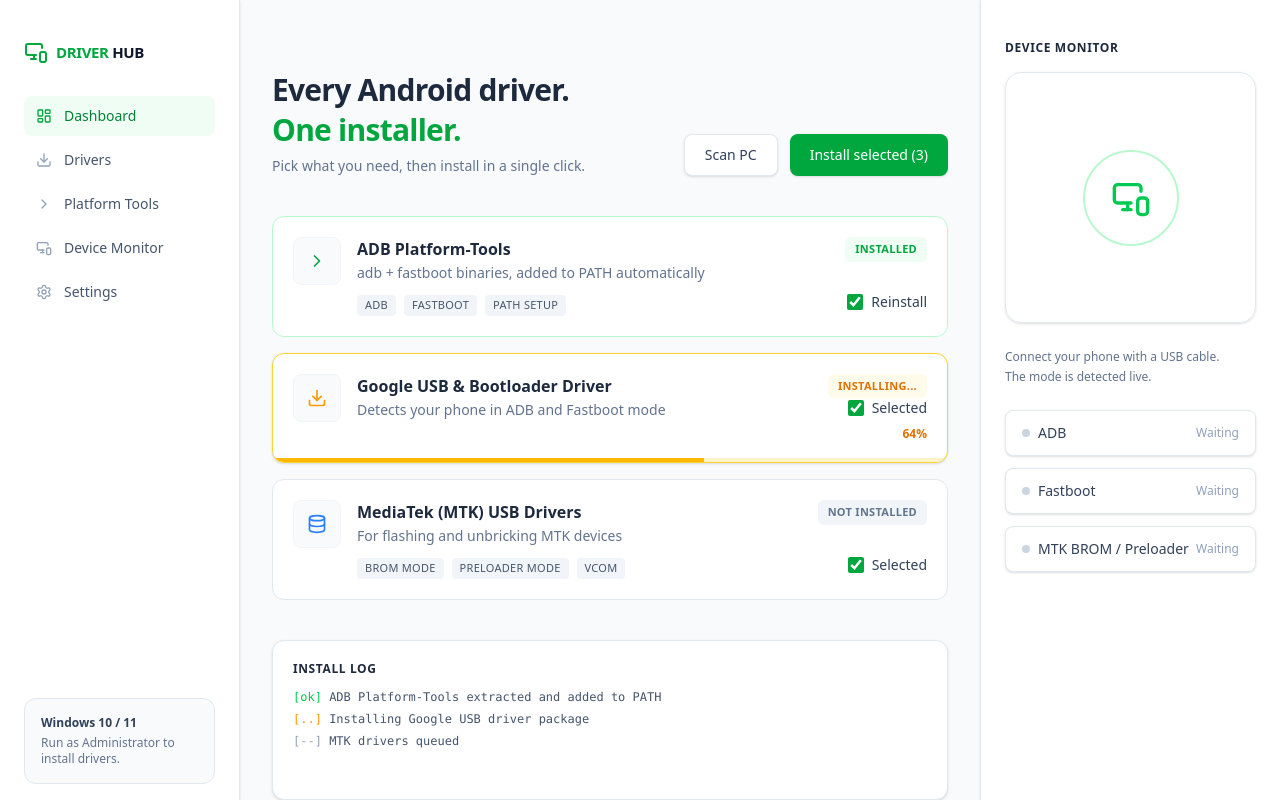
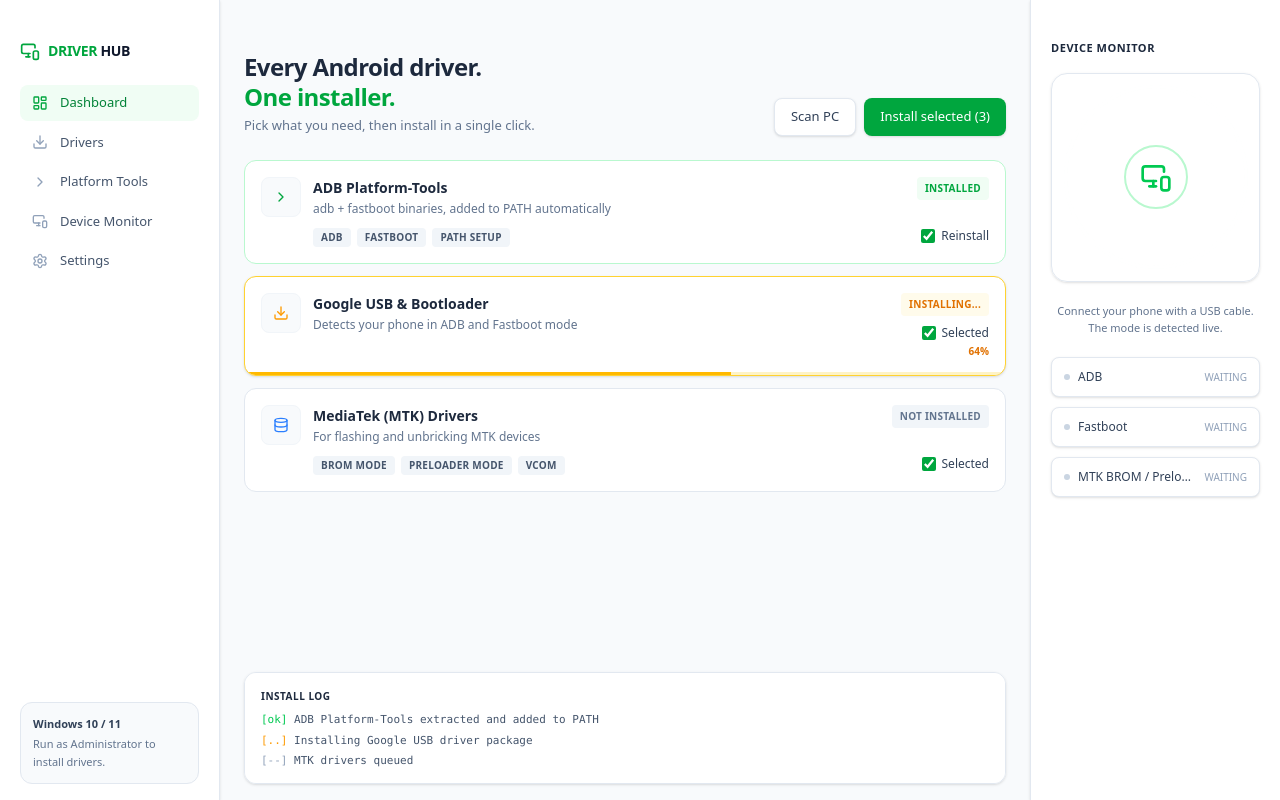
Before and after one commit to aniketlab/DriverHub, a React (Vite) app: page / in a window 1280 px wide. Built offline with nearby package versions, Linux system fonts and the light colour scheme.

Commit message:
style: optimize layout and padding for 1050x700 resolution

```diff
--- a/src/App.jsx
+++ b/src/App.jsx
@@ -16,18 +16,18 @@ function App() {
       {/* Electron Title Bar Drag Area (invisible) */}
       <div className="fixed top-0 left-0 right-0 h-[35px] drag-region z-50 pointer-events-none" />
 
-      {/* LEFT SIDEBAR */}
-      <div className="w-[240px] bg-white border-r border-slate-200 flex flex-col pt-10 pb-4 justify-between h-full relative z-10 shadow-sm no-drag-region">
+      {/* LEFT SIDEBAR (Reduced width from 240px to 220px, reduced padding) */}
+      <div className="w-[220px] bg-white border-r border-slate-200 flex flex-col pt-10 pb-4 justify-between h-full relative z-10 shadow-sm no-drag-region shrink-0">
 
-        <div className="px-6 flex flex-col gap-6">
+        <div className="px-5 flex flex-col gap-5">
           <div className="flex items-center gap-2 text-green-600">
-            <MonitorSmartphone className="w-6 h-6" />
-            <h1 className="font-bold text-[15px] tracking-tight uppercase text-slate-900">
+            <MonitorSmartphone className="w-5 h-5" />
+            <h1 className="font-bold text-[14px] tracking-tight uppercase text-slate-900">
               <span className="text-green-600">Driver</span> Hub
             </h1>
           </div>
 
-          <nav className="flex flex-col gap-1 mt-2">
+          <nav className="flex flex-col gap-1 mt-1">
             <NavItem icon={LayoutDashboard} label="Dashboard" active={activeTab === 'Dashboard'} onClick={() => setActiveTab('Dashboard')} />
             <NavItem icon={Download} label="Drivers" active={activeTab === 'Drivers'} onClick={() => setActiveTab('Drivers')} />
             <NavItem icon={ChevronRight} label="Platform Tools" active={activeTab === 'Platform Tools'} onClick={() => setActiveTab('Platform Tools')} />
@@ -36,41 +36,41 @@ function App() {
           </nav>
         </div>
 
-        <div className="px-6">
-          <div className="bg-slate-50 border border-slate-200 rounded-xl p-4 text-xs text-slate-500">
-            <div className="font-semibold text-slate-700 mb-1">Windows 10 / 11</div>
+        <div className="px-5">
+          <div className="bg-slate-50 border border-slate-200 rounded-xl p-3 text-[11px] text-slate-500 leading-relaxed">
+            <div className="font-semibold text-slate-700 mb-0.5">Windows 10 / 11</div>
             Run as Administrator to install drivers.
           </div>
         </div>
       </div>
 
       {/* MAIN CONTENT AREA */}
-      <div className="flex-1 flex flex-col h-full bg-slate-50 relative pt-10 no-drag-region overflow-y-auto">
-        <div className="max-w-4xl w-full mx-auto p-8 flex-1 flex flex-col gap-6">
+      <div className="flex-1 flex flex-col h-full bg-slate-50 relative pt-9 no-drag-region overflow-y-auto min-w-[500px]">
+        <div className="max-w-4xl w-full mx-auto px-6 py-4 flex-1 flex flex-col gap-5">
 
-          {/* Header Row */}
-          <div className="flex justify-between items-end mb-4">
+          {/* Header Row (Smaller text, tighter layout) */}
+          <div className="flex justify-between items-end mb-1">
             <div>
-              <h2 className="text-3xl font-bold tracking-tight text-slate-800 mb-1">Every Android driver.</h2>
-              <h2 className="text-3xl font-bold tracking-tight text-green-600 mb-2">One installer.</h2>
-              <p className="text-slate-500 text-sm">Pick what you need, then install in a single click.</p>
+              <h2 className="text-2xl font-bold tracking-tight text-slate-800 leading-tight">Every Android driver.</h2>
+              <h2 className="text-2xl font-bold tracking-tight text-green-600 mb-1 leading-tight">One installer.</h2>
+              <p className="text-slate-500 text-[13px]">Pick what you need, then install in a single click.</p>
             </div>
-            <div className="flex gap-3">
-              <button className="px-5 py-2.5 bg-white border border-slate-200 text-slate-700 font-medium rounded-lg shadow-sm hover:bg-slate-50 transition-all text-sm">
+            <div className="flex gap-2 shrink-0">
+              <button className="px-4 py-2 bg-white border border-slate-200 text-slate-700 font-medium rounded-lg shadow-sm hover:bg-slate-50 transition-all text-[13px] whitespace-nowrap">
                 Scan PC
               </button>
-              <button className="px-5 py-2.5 bg-green-600 hover:bg-green-700 text-white font-medium rounded-lg shadow-sm transition-all text-sm">
+              <button className="px-4 py-2 bg-green-600 hover:bg-green-700 text-white font-medium rounded-lg shadow-sm transition-all text-[13px] whitespace-nowrap">
                 Install selected (3)
               </button>
             </div>
           </div>
 
           {/* Cards List */}
-          <div className="flex flex-col gap-4 flex-1">
+          <div className="flex flex-col gap-3 flex-1">
 
             {/* ADB Card */}
             <DriverCard
-              icon={<ChevronRight className="w-5 h-5 text-green-600" />}
+              icon={<ChevronRight className="w-4 h-4 text-green-600" />}
               title="ADB Platform-Tools"
               desc="adb + fastboot binaries, added to PATH automatically"
               tags={['adb', 'fastboot', 'PATH setup']}
@@ -83,8 +83,8 @@ function App() {
 
             {/* Google USB Card */}
             <DriverCard
-              icon={<Download className="w-5 h-5 text-amber-500" />}
-              title="Google USB & Bootloader Driver"
+              icon={<Download className="w-4 h-4 text-amber-500" />}
+              title="Google USB & Bootloader"
               desc="Detects your phone in ADB and Fastboot mode"
               tags={[]}
               status="Installing..."
@@ -97,8 +97,8 @@ function App() {
 
             {/* MTK Card */}
             <DriverCard
-              icon={<Database className="w-5 h-5 text-blue-500" />}
-              title="MediaTek (MTK) USB Drivers"
+              icon={<Database className="w-4 h-4 text-blue-500" />}
+              title="MediaTek (MTK) Drivers"
               desc="For flashing and unbricking MTK devices"
               tags={['BROM mode', 'Preloader mode', 'VCOM']}
               status="Not installed"
@@ -110,10 +110,10 @@ function App() {
 
           </div>
 
-          {/* Terminal / Install Log */}
-          <div className="bg-white border border-slate-200 rounded-xl p-5 h-40 font-mono text-xs text-slate-600 overflow-y-auto mt-4 shadow-sm">
-            <h4 className="font-semibold text-slate-800 font-sans text-xs uppercase tracking-wider mb-3">Install Log</h4>
-            <div className="flex flex-col gap-1.5">
+          {/* Terminal / Install Log (Reduced height) */}
+          <div className="bg-white border border-slate-200 rounded-xl p-4 h-28 font-mono text-[11px] text-slate-600 overflow-y-auto mt-1 shadow-sm shrink-0">
+            <h4 className="font-semibold text-slate-800 font-sans text-[10px] uppercase tracking-wider mb-2">Install Log</h4>
+            <div className="flex flex-col gap-1">
               <p><span className="text-green-500">[ok]</span> ADB Platform-Tools extracted and added to PATH</p>
               <p><span className="text-amber-500">[..]</span> Installing Google USB driver package</p>
               <p><span className="text-slate-400">[--]</span> MTK drivers queued</p>
@@ -123,21 +123,21 @@ function App() {
         </div>
       </div>
 
-      {/* RIGHT SIDEBAR: DEVICE MONITOR */}
-      <div className="w-[300px] bg-white border-l border-slate-200 p-6 pt-10 h-full flex flex-col relative z-10 shadow-sm no-drag-region">
-        <h4 className="font-semibold text-slate-800 text-xs uppercase tracking-wider mb-4">Device Monitor</h4>
+      {/* RIGHT SIDEBAR: DEVICE MONITOR (Reduced width from 300px to 250px) */}
+      <div className="w-[250px] bg-white border-l border-slate-200 p-5 pt-10 h-full flex flex-col relative z-10 shadow-sm no-drag-region shrink-0">
+        <h4 className="font-semibold text-slate-800 text-[11px] uppercase tracking-wider mb-4">Device Monitor</h4>
 
-        <div className="border border-slate-200 rounded-2xl aspect-square flex items-center justify-center relative mb-6 shadow-sm">
-          <div className="absolute inset-0 m-auto w-32 h-32 border-2 border-green-100 rounded-full animate-ping opacity-20" />
-          <div className="absolute inset-0 m-auto w-24 h-24 border-2 border-green-200 rounded-full" />
-          <MonitorSmartphone className="w-10 h-10 text-green-500 relative z-10" />
+        <div className="border border-slate-200 rounded-2xl aspect-square flex items-center justify-center relative mb-5 shadow-sm">
+          <div className="absolute inset-0 m-auto w-24 h-24 border-2 border-green-100 rounded-full animate-ping opacity-20" />
+          <div className="absolute inset-0 m-auto w-16 h-16 border-2 border-green-200 rounded-full" />
+          <MonitorSmartphone className="w-8 h-8 text-green-500 relative z-10" />
         </div>
 
-        <p className="text-xs text-slate-500 mb-6 leading-relaxed">
+        <p className="text-[11px] text-slate-500 mb-5 leading-relaxed text-center">
           Connect your phone with a USB cable.<br/>The mode is detected live.
         </p>
 
-        <div className="flex flex-col gap-3">
+        <div className="flex flex-col gap-2.5">
           <MonitorStatus label="ADB" status="Waiting" />
           <MonitorStatus label="Fastboot" status="Waiting" />
           <MonitorStatus label="MTK BROM / Preloader" status="Waiting" />
@@ -153,13 +153,13 @@ function NavItem({ icon: Icon, label, active, onClick }) {
     <button
       onClick={onClick}
       className={cn(
-        "flex items-center gap-3 px-3 py-2.5 rounded-lg text-sm font-medium transition-all",
+        "flex items-center gap-3 px-3 py-2 rounded-lg text-[13px] font-medium transition-all whitespace-nowrap",
         active
           ? "bg-green-50 text-green-700"
           : "text-slate-600 hover:bg-slate-50 hover:text-slate-900"
       )}
     >
-      <Icon className={cn("w-4 h-4", active ? "text-green-600" : "text-slate-400")} />
+      <Icon className={cn("w-4 h-4 shrink-0", active ? "text-green-600" : "text-slate-400")} />
       {label}
     </button>
   );
@@ -167,26 +167,26 @@ function NavItem({ icon: Icon, label, active, onClick }) {
 
 function DriverCard({ icon, title, desc, tags, status, statusColor, checkboxLabel, checked, borderColor, progress }) {
   return (
-    <div className={cn("bg-white border rounded-xl p-5 relative overflow-hidden transition-all", borderColor)}>
+    <div className={cn("bg-white border rounded-xl p-4 relative overflow-hidden transition-all", borderColor)}>
       {progress !== undefined && (
-        <div className="absolute bottom-0 left-0 h-1 bg-amber-100 w-full">
+        <div className="absolute bottom-0 left-0 h-[3px] bg-amber-100 w-full">
           <div className="h-full bg-amber-400 transition-all duration-300" style={{ width: `${progress}%` }} />
         </div>
       )}
 
-      <div className="flex gap-4">
-        <div className="w-12 h-12 rounded-lg bg-slate-50 border border-slate-100 flex items-center justify-center shrink-0">
+      <div className="flex gap-3">
+        <div className="w-10 h-10 rounded-lg bg-slate-50 border border-slate-100 flex items-center justify-center shrink-0">
           {icon}
         </div>
 
-        <div className="flex-1">
-          <h3 className="font-semibold text-slate-800 text-base">{title}</h3>
-          <p className="text-slate-500 text-sm mt-0.5">{desc}</p>
+        <div className="flex-1 min-w-0">
+          <h3 className="font-semibold text-slate-800 text-[14px] truncate">{title}</h3>
+          <p className="text-slate-500 text-[12px] mt-0.5 truncate">{desc}</p>
 
           {tags && tags.length > 0 && (
-            <div className="flex gap-2 mt-3">
+            <div className="flex gap-1.5 mt-2.5 flex-wrap">
               {tags.map(tag => (
-                <span key={tag} className="px-2 py-0.5 bg-slate-100 text-slate-600 rounded text-[11px] font-medium uppercase tracking-wide">
+                <span key={tag} className="px-2 py-0.5 bg-slate-100 text-slate-600 rounded text-[10px] font-semibold uppercase tracking-wide whitespace-nowrap">
                   {tag}
                 </span>
               ))}
@@ -194,15 +194,15 @@ function DriverCard({ icon, title, desc, tags, status, statusColor, checkboxLabe
           )}
         </div>
 
-        <div className="flex flex-col items-end justify-between shrink-0">
-          <div className={cn("px-2.5 py-1 rounded-md text-[11px] font-bold tracking-wide uppercase", statusColor)}>
+        <div className="flex flex-col items-end justify-between shrink-0 ml-2">
+          <div className={cn("px-2 py-1 rounded text-[10px] font-bold tracking-wide uppercase", statusColor)}>
             {status}
           </div>
-          <div className="flex items-center gap-2 mb-1">
-            <input type="checkbox" checked={checked} readOnly className="w-4 h-4 text-green-600 rounded border-slate-300 accent-green-600" />
-            <span className="text-sm font-medium text-slate-700">{checkboxLabel}</span>
+          <div className="flex items-center gap-1.5 mb-0.5 mt-2">
+            <input type="checkbox" checked={checked} readOnly className="w-3.5 h-3.5 text-green-600 rounded border-slate-300 accent-green-600" />
+            <span className="text-[12px] font-medium text-slate-700">{checkboxLabel}</span>
           </div>
-          {progress !== undefined && <div className="text-xs font-bold text-amber-600 mt-1">{progress}%</div>}
+          {progress !== undefined && <div className="text-[10px] font-bold text-amber-600">{progress}%</div>}
         </div>
       </div>
     </div>
@@ -211,12 +211,12 @@ function DriverCard({ icon, title, desc, tags, status, statusColor, checkboxLabe
 
 function MonitorStatus({ label, status }) {
   return (
-    <div className="flex items-center justify-between px-4 py-3 bg-white border border-slate-200 rounded-lg shadow-sm">
-      <div className="flex items-center gap-2">
-        <div className="w-2 h-2 rounded-full bg-slate-300" />
-        <span className="text-sm font-medium text-slate-700">{label}</span>
+    <div className="flex items-center justify-between px-3 py-2.5 bg-white border border-slate-200 rounded-lg shadow-sm">
+      <div className="flex items-center gap-2 min-w-0 pr-2">
+        <div className="w-1.5 h-1.5 rounded-full bg-slate-300 shrink-0" />
+        <span className="text-[12px] font-medium text-slate-700 truncate">{label}</span>
       </div>
-      <span className="text-xs font-medium text-slate-400">{status}</span>
+      <span className="text-[10px] font-medium text-slate-400 uppercase shrink-0">{status}</span>
     </div>
   );
 }
```
